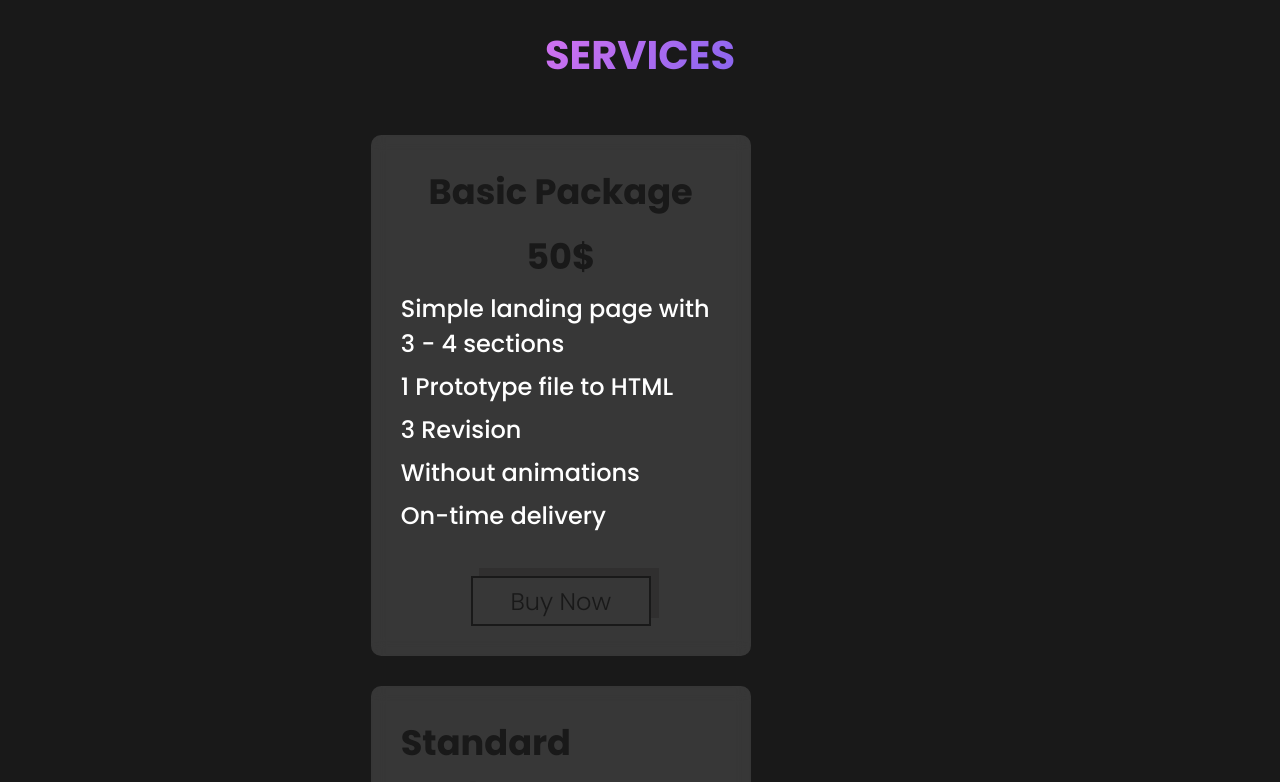
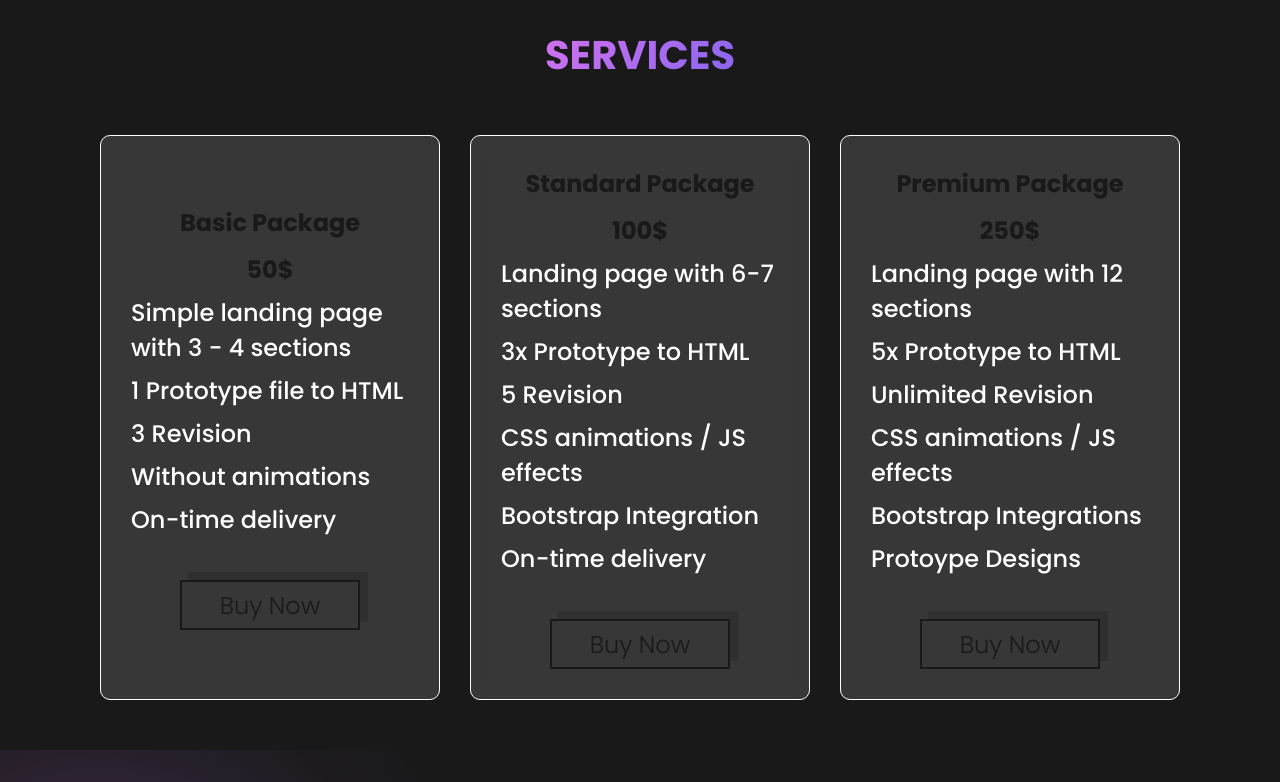
Before and after one commit to tobassum786/My-professional, a plain HTML site: page Index.html in a window 1280 px wide. Shown: the part 2860-3642 px from the top of the page. Drawn offline with nearby package versions, Linux system fonts and the light colour scheme.

Commit message:
Update styles.css

```diff
--- a/styles.css
+++ b/styles.css
@@ -449,13 +449,12 @@ section {
     position: relative;
     display: grid;
     grid-template-columns: repeat(auto-fit, minmax(340px, 1fr));
-    justify-self: center;
+    justify-items: center;
     margin-top: 50px;
     gap: 30px;
 }
 
 .services .offers__container > .offer__card {
-    width: min(380px, 100%);
     padding: 30px;
     border-radius: 10px;
     display: flex;
@@ -463,12 +462,14 @@ section {
     align-items: center;
     justify-content: center;
     text-align: left;
+    border: 1px solid var(--light-color);
     background-color: var(--glass-color);
     backdrop-filter: blur(8px);
 }
 
 .services .offers__container .offer__card .card__title {
-    font-size: var(--font-sm);
+    font-size: var(--font-xsm);
+    text-align: center;
     font-weight: 700;
     text-transform: capitalize;
     padding-bottom: 12px;
@@ -476,7 +477,7 @@ section {
 }
 
 .services .offers__container .offer__card span {
-    font-size: var(--font-sm);
+    font-size: var(--font-xsm);
     font-weight: 700;
     color: var(--primary-color);
     padding-bottom: 8px;
```
